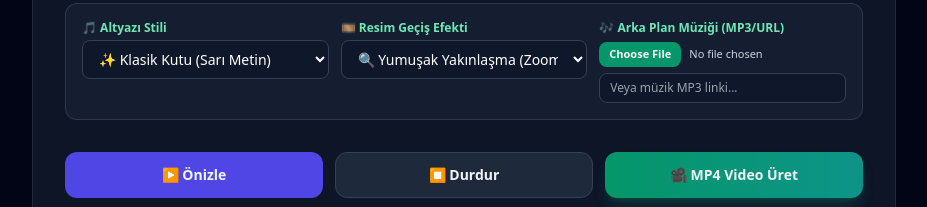
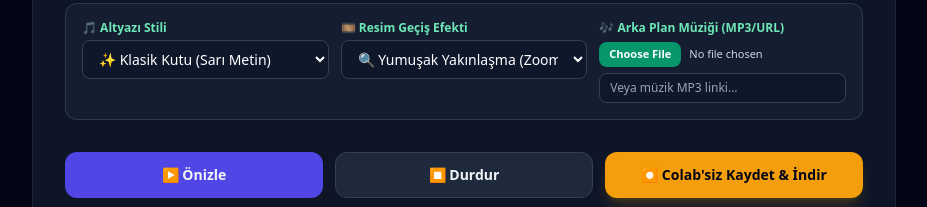
Before and after one commit to dogamanzara243-hue/video-studyo, a plain HTML site: page index.html in a window 1280 px wide. Shown: the part 916-1123 px from the top of the page, without its empty margins (176-1103 px from the left). Drawn offline with nearby package versions, Linux system fonts and the light colour scheme.

Commit message:
Add browser-based video recording without requiring Colab link

```diff
--- a/index.html
+++ b/index.html
@@ -200,6 +200,9 @@
         </button>
         <button id="stopBtn" type="button" class="py-3 px-4 rounded-xl bg-slate-800 hover:bg-slate-700 border border-slate-700 font-semibold text-sm transition">
           ⏹️ Durdur
+        </button>
+        <button id="recordBrowserVideoBtn" type="button" class="py-3 px-4 rounded-xl bg-amber-500 hover:bg-amber-400 text-slate-950 font-extrabold text-sm transition shadow-lg shadow-amber-500/20">
+          ⏺️ Colab'siz Kaydet &amp; İndir
         </button>
         <button id="exportMp4Btn" type="button" class="py-3 px-4 rounded-xl bg-gradient-to-r from-emerald-600 to-teal-600 hover:from-emerald-500 hover:to-teal-500 font-extrabold text-sm transition shadow-lg shadow-emerald-500/20">
           🎥 MP4 Video Üret
```
